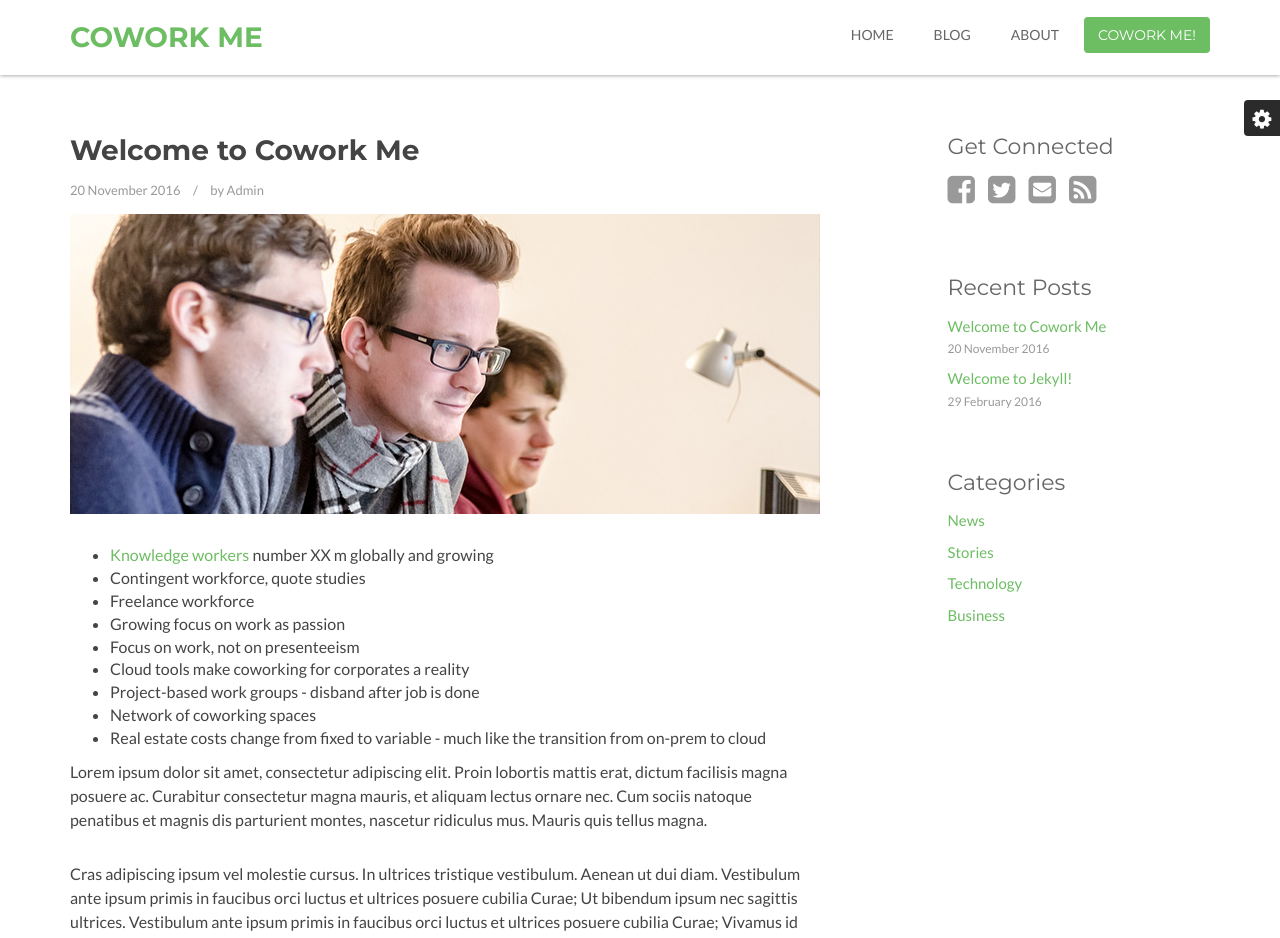
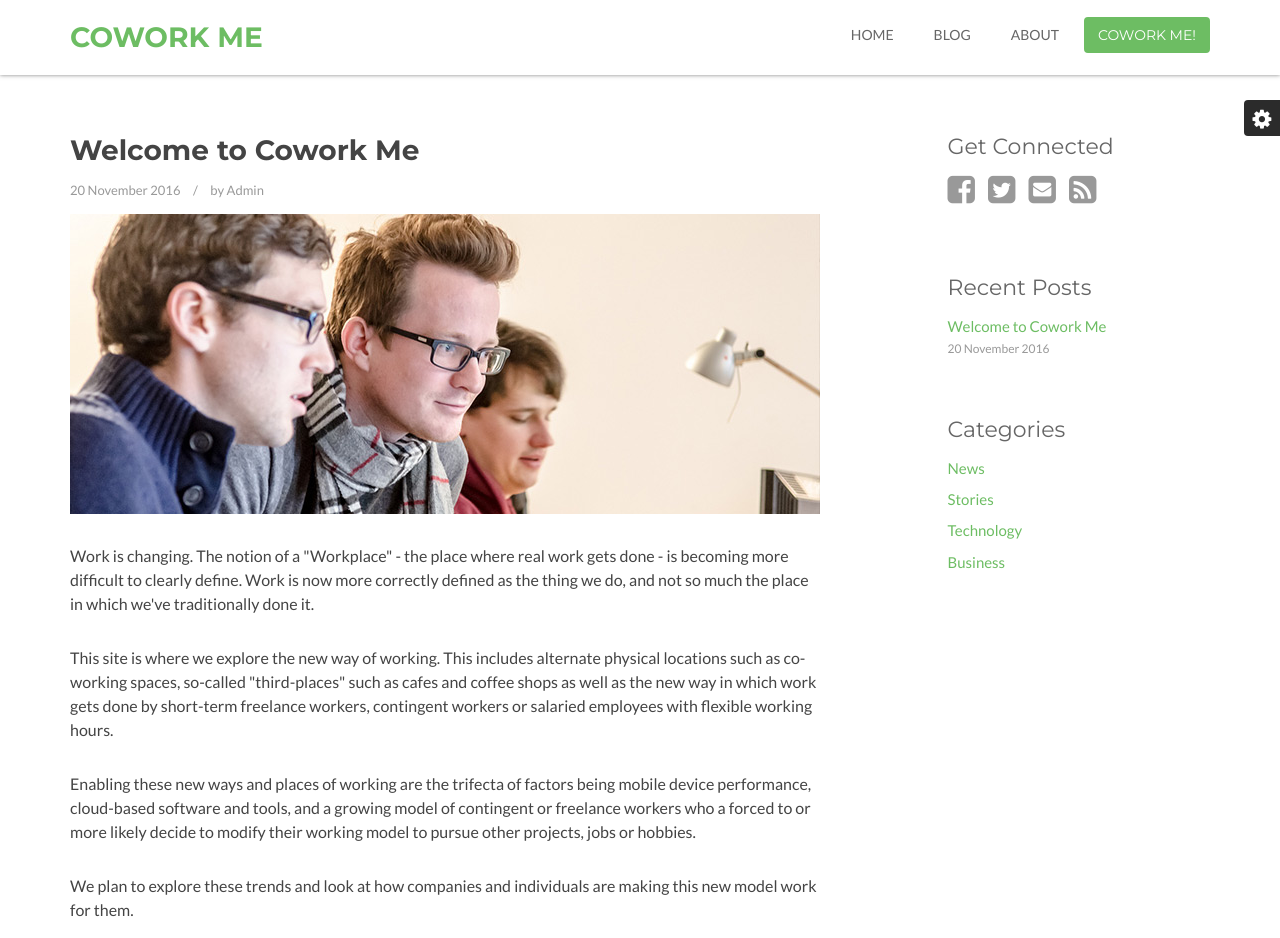
Before and after one commit to CoworkMe/cowork.me, a Jekyll site: the page built from _posts/2016-11-20-welcome-to-cowork-me.html, in a window 1280 px wide and 1400 px high. Shown: the top 938 px of the window. Built offline with Jekyll 4.4.1, drawn with Linux system fonts in a browser that asks for light colours; comment, search, counter and statistics services are not loaded; some of the changed text lies outside the part shown.

Commit message:
tidied up some posts

```diff
--- a/_posts/2016-11-20-welcome-to-cowork-me.html
+++ b/_posts/2016-11-20-welcome-to-cowork-me.html
@@ -6,29 +6,24 @@ date: 2016-11-20
 author: Admin
 ---
 
-<ul>
-	<li><a href="#">Knowledge workers</a> number XX m globally and growing</li>
-	<li>Contingent workforce, quote studies</li>
-	<li>Freelance workforce</li>
-	<li>Growing focus on work as passion</li>
-	<li>Focus on work, not on presenteeism</li>
-	<li>Cloud tools make coworking for corporates a reality</li>
-	<li>Project-based work groups - disband after job is done</li>
-	<li>Network of coworking spaces</li>
-	<li>Real estate costs change from fixed to variable - much like the transition from on-prem to cloud</li>
-</ul>
-<p>Lorem ipsum dolor sit amet, consectetur adipiscing elit. Proin lobortis mattis erat, dictum facilisis magna posuere ac. Curabitur consectetur magna mauris, et aliquam lectus ornare nec. Cum sociis natoque penatibus et magnis dis parturient montes, nascetur ridiculus mus. Mauris quis tellus magna.</p>
+<p>Work is changing. The notion of a "Workplace" - the place where real work gets done - is becoming more
+	difficult to clearly define. Work is now more correctly defined as the thing we do, and not so
+much the place in which we've traditionally done it.</p>
 <!--more-->
-<p>Cras adipiscing ipsum vel molestie cursus. In ultrices tristique vestibulum. Aenean ut dui diam. Vestibulum ante ipsum primis in faucibus orci luctus et ultrices posuere cubilia Curae; Ut bibendum ipsum nec sagittis ultrices. Vestibulum ante ipsum primis in faucibus orci luctus et ultrices posuere cubilia Curae; Vivamus id ante diam. Pellentesque mauris lacus, dictum sodales elit quis, pulvinar tempus leo. Pellentesque sed leo dignissim, ornare nunc vitae, volutpat quam. Nam pellentesque tortor eu nibh porttitor congue. Sed at porta lectus.</p>
+<p>
+ This site is where we explore the new way of working. This includes alternate physical locations such as
+ co-working spaces, so-called "third-places" such as cafes and coffee shops as well as the new way in which work
+ gets done by short-term freelance workers, contingent workers or salaried employees with flexible working hours.
+</p>
 
-<ul class="custom-list-style">
-    <li><i class="fa fa-check-circle"></i>Lorem ipsum dolor sit amet, consectetuer adipiscing elit.</li>
-    <li><i class="fa fa-check-circle"></i>Aliquam tincidunt mauris eu risus.</li>
-    <li><i class="fa fa-check-circle"></i>Vestibulum auctor dapibus neque.</li>
-    <li><i class="fa fa-check-circle"></i>Sagittis tempus lacus enim ac dui.</li>
-</ul>
+<p>
+	Enabling these new ways and places of working are the trifecta of factors being mobile device performance,
+	cloud-based software and tools, and a growing model of contingent or freelance workers who a forced to or
+	more likely decide to modify their working model to pursue other projects, jobs or hobbies.
+</p>
 
-<p>Pellentesque mattis scelerisque nibh eu tincidunt. Phasellus feugiat arcu eget sem tincidunt aliquam. Integer eleifend risus quis venenatis scelerisque. Nulla egestas commodo dignissim. Curabitur vel imperdiet diam. Suspendisse faucibus tincidunt sem, faucibus dictum eros rutrum sit amet. Nulla volutpat bibendum urna, eu dignissim libero elementum in.</p>
+<p>We plan to explore these trends and look at how companies and individuals are making this new model work
+for them.</p>
 
 <p class="video-container">
     <iframe src="//player.vimeo.com/video/28636306?color=ffffff&amp;wmode=transparent" width="720" height="405" frameborder="0" webkitallowfullscreen mozallowfullscreen allowfullscreen></iframe>
```
Also changed, not shown: _posts/2016-02-29-welcome-to-jekyll.markdown (deleted, +0 -26 lines).
